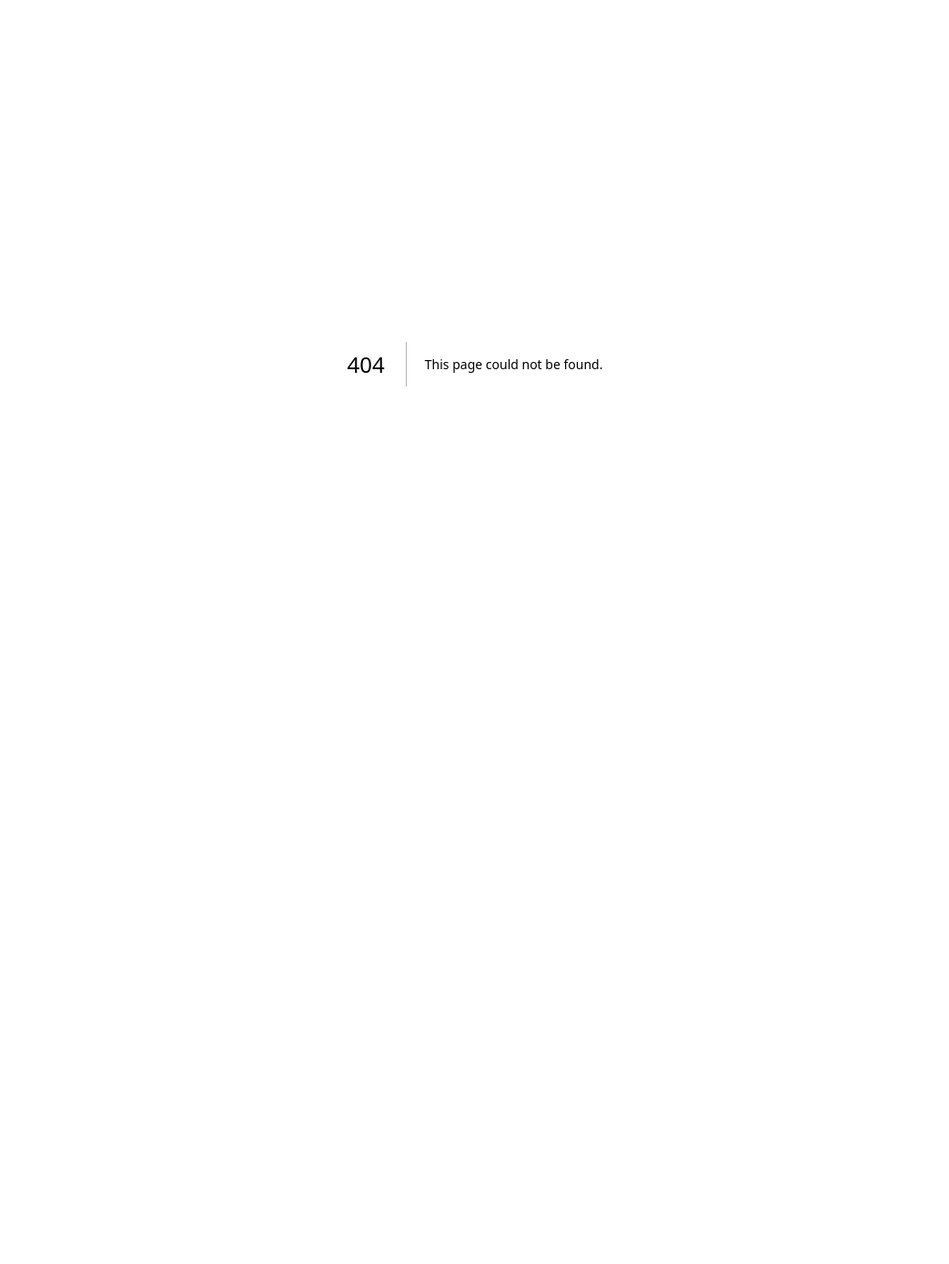
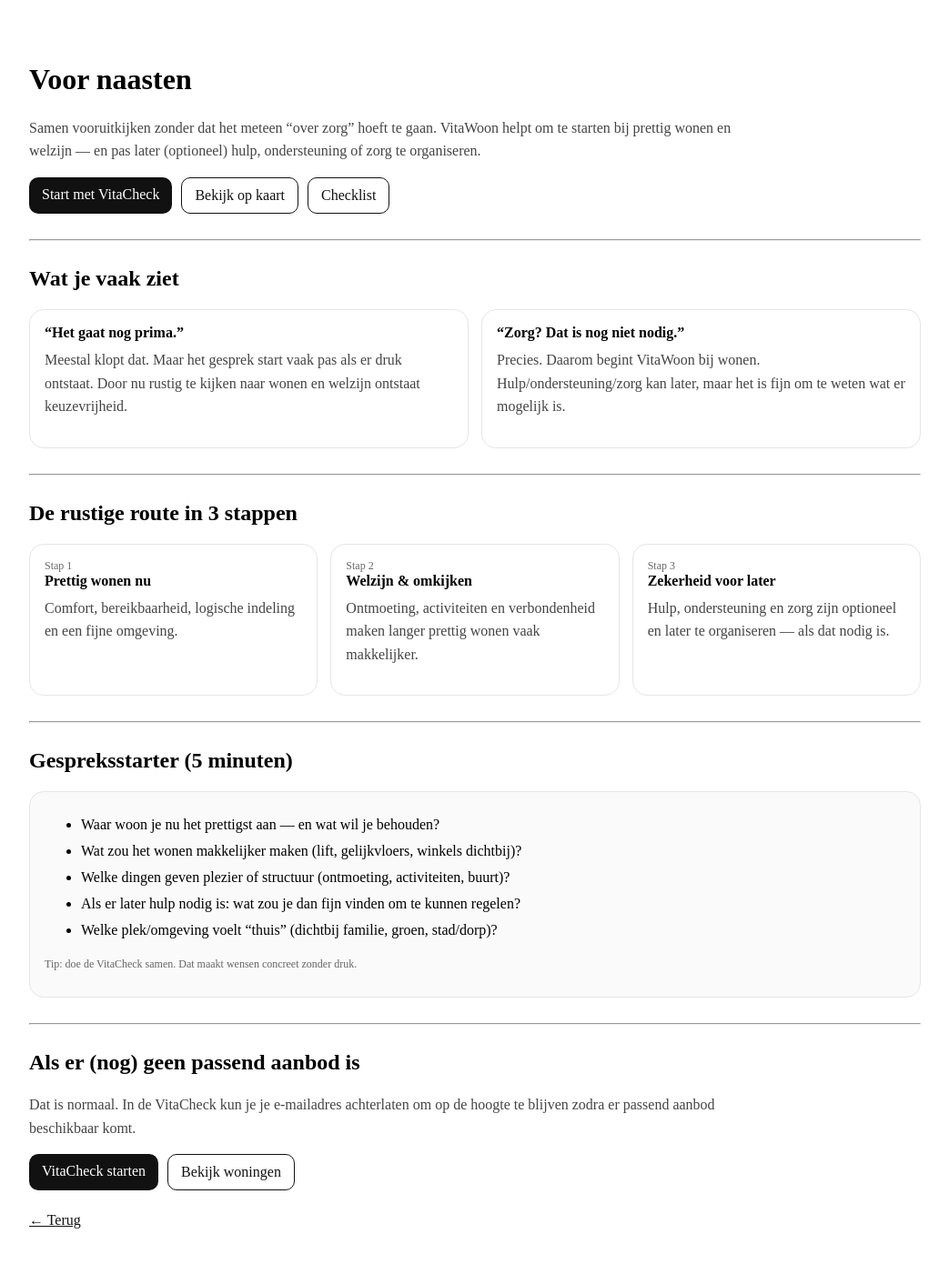
Before and after one commit to 4gcnny5cxp-dot/VitaWoon-demo-clean, a Next.js app: page /voor-naasten in a window 1280 px wide. Before the commit this address had no page. Shown: the top 1390 px of the page at 91% size, without its empty margins (118-1161 px from the left). Before the commit the page ends 800 px from the top, so only its background shows below. Built offline with nearby package versions, Linux system fonts and the light colour scheme.

Commit message:
Create index.tsx

```diff
--- /dev/null
+++ b/pages/voor-naasten/index.tsx
@@ -0,0 +1,119 @@
+export default function VoorNaasten() {
+  return (
+    <main style={{ padding: 40, maxWidth: 980, margin: "0 auto" }}>
+      <h1>Voor naasten</h1>
+
+      <p style={{ marginTop: 12, color: "#444", lineHeight: 1.6, maxWidth: 820 }}>
+        Samen vooruitkijken zonder dat het meteen “over zorg” hoeft te gaan.
+        VitaWoon helpt om te starten bij prettig wonen en welzijn — en pas later (optioneel) hulp, ondersteuning of zorg te organiseren.
+      </p>
+
+      <div style={{ display: "flex", gap: 10, flexWrap: "wrap", marginTop: 14 }}>
+        <a
+          href="/vitacheck"
+          style={{ padding: "10px 14px", borderRadius: 10, background: "#111", color: "#fff", textDecoration: "none" }}
+        >
+          Start met VitaCheck
+        </a>
+        <a
+          href="/woningen/kaart"
+          style={{ padding: "10px 14px", borderRadius: 10, border: "1px solid #111", color: "#111", textDecoration: "none" }}
+        >
+          Bekijk op kaart
+        </a>
+        <a
+          href="/voor-naasten/checklist"
+          style={{ padding: "10px 14px", borderRadius: 10, border: "1px solid #111", color: "#111", textDecoration: "none" }}
+        >
+          Checklist
+        </a>
+      </div>
+
+      <hr style={{ margin: "28px 0" }} />
+
+      <h2>Wat je vaak ziet</h2>
+      <div style={{ display: "grid", gap: 14, gridTemplateColumns: "1fr 1fr", marginTop: 12 }}>
+        <Card
+          title="“Het gaat nog prima.”"
+          text="Meestal klopt dat. Maar het gesprek start vaak pas als er druk ontstaat. Door nu rustig te kijken naar wonen en welzijn ontstaat keuzevrijheid."
+        />
+        <Card
+          title="“Zorg? Dat is nog niet nodig.”"
+          text="Precies. Daarom begint VitaWoon bij wonen. Hulp/ondersteuning/zorg kan later, maar het is fijn om te weten wat er mogelijk is."
+        />
+      </div>
+
+      <hr style={{ margin: "28px 0" }} />
+
+      <h2>De rustige route in 3 stappen</h2>
+      <div style={{ display: "grid", gap: 14, gridTemplateColumns: "1fr 1fr 1fr", marginTop: 12 }}>
+        <Step number="1" title="Prettig wonen nu" text="Comfort, bereikbaarheid, logische indeling en een fijne omgeving." />
+        <Step number="2" title="Welzijn & omkijken" text="Ontmoeting, activiteiten en verbondenheid maken langer prettig wonen vaak makkelijker." />
+        <Step number="3" title="Zekerheid voor later" text="Hulp, ondersteuning en zorg zijn optioneel en later te organiseren — als dat nodig is." />
+      </div>
+
+      <hr style={{ margin: "28px 0" }} />
+
+      <h2>Gespreksstarter (5 minuten)</h2>
+      <div style={{ border: "1px solid #e6e6e6", borderRadius: 16, padding: 16, background: "#fafafa" }}>
+        <ul style={{ lineHeight: 1.8, marginTop: 6 }}>
+          <li>Waar woon je nu het prettigst aan — en wat wil je behouden?</li>
+          <li>Wat zou het wonen makkelijker maken (lift, gelijkvloers, winkels dichtbij)?</li>
+          <li>Welke dingen geven plezier of structuur (ontmoeting, activiteiten, buurt)?</li>
+          <li>Als er later hulp nodig is: wat zou je dan fijn vinden om te kunnen regelen?</li>
+          <li>Welke plek/omgeving voelt “thuis” (dichtbij familie, groen, stad/dorp)?</li>
+        </ul>
+        <p style={{ marginTop: 10, fontSize: 12, color: "#666" }}>
+          Tip: doe de VitaCheck samen. Dat maakt wensen concreet zonder druk.
+        </p>
+      </div>
+
+      <hr style={{ margin: "28px 0" }} />
+
+      <h2>Als er (nog) geen passend aanbod is</h2>
+      <p style={{ color: "#444", lineHeight: 1.6, maxWidth: 820 }}>
+        Dat is normaal. In de VitaCheck kun je je e-mailadres achterlaten om op de hoogte te blijven zodra er passend aanbod beschikbaar komt.
+      </p>
+
+      <div style={{ display: "flex", gap: 10, flexWrap: "wrap", marginTop: 10 }}>
+        <a
+          href="/vitacheck"
+          style={{ padding: "10px 14px", borderRadius: 10, background: "#111", color: "#fff", textDecoration: "none" }}
+        >
+          VitaCheck starten
+        </a>
+        <a
+          href="/woningen"
+          style={{ padding: "10px 14px", borderRadius: 10, border: "1px solid #111", color: "#111", textDecoration: "none" }}
+        >
+          Bekijk woningen
+        </a>
+      </div>
+
+      <p style={{ marginTop: 24 }}>
+        <a href="/" style={{ textDecoration: "underline", color: "#111" }}>
+          ← Terug
+        </a>
+      </p>
+    </main>
+  );
+}
+
+function Card({ title, text }: { title: string; text: string }) {
+  return (
+    <div style={{ border: "1px solid #e6e6e6", borderRadius: 16, padding: 16 }}>
+      <strong>{title}</strong>
+      <p style={{ marginTop: 8, color: "#444", lineHeight: 1.6 }}>{text}</p>
+    </div>
+  );
+}
+
+function Step({ number, title, text }: { number: string; title: string; text: string }) {
+  return (
+    <div style={{ border: "1px solid #e6e6e6", borderRadius: 16, padding: 16 }}>
+      <div style={{ fontSize: 12, color: "#666" }}>Stap {number}</div>
+      <strong>{title}</strong>
+      <p style={{ marginTop: 8, color: "#444", lineHeight: 1.6 }}>{text}</p>
+    </div>
+  );
+}
```
